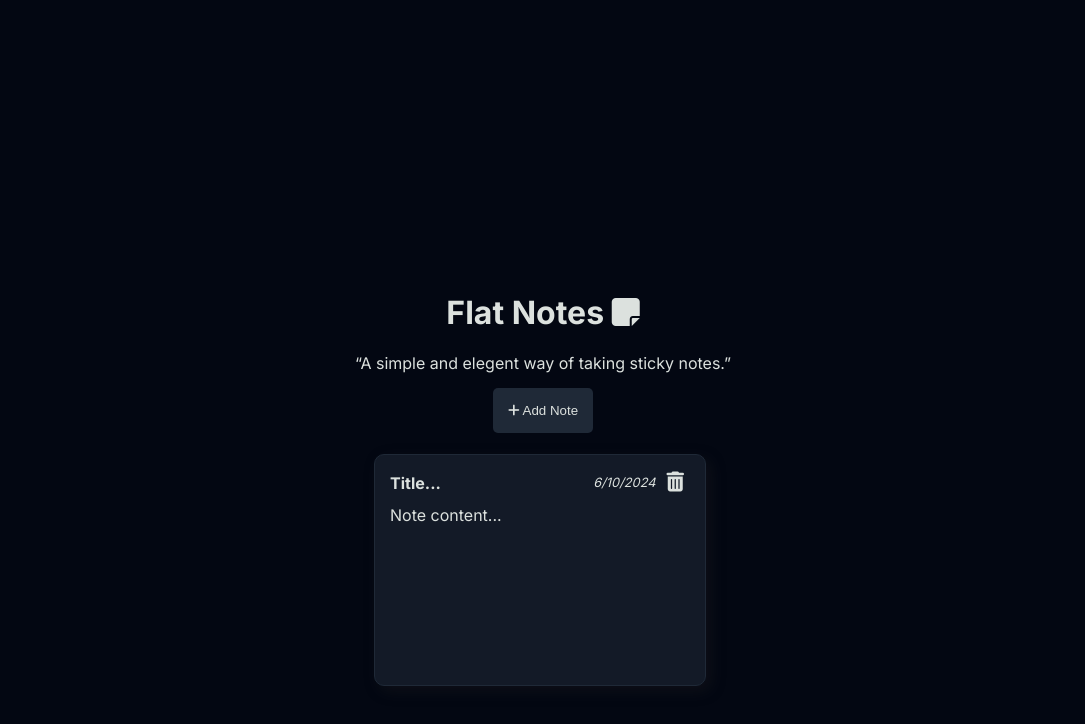
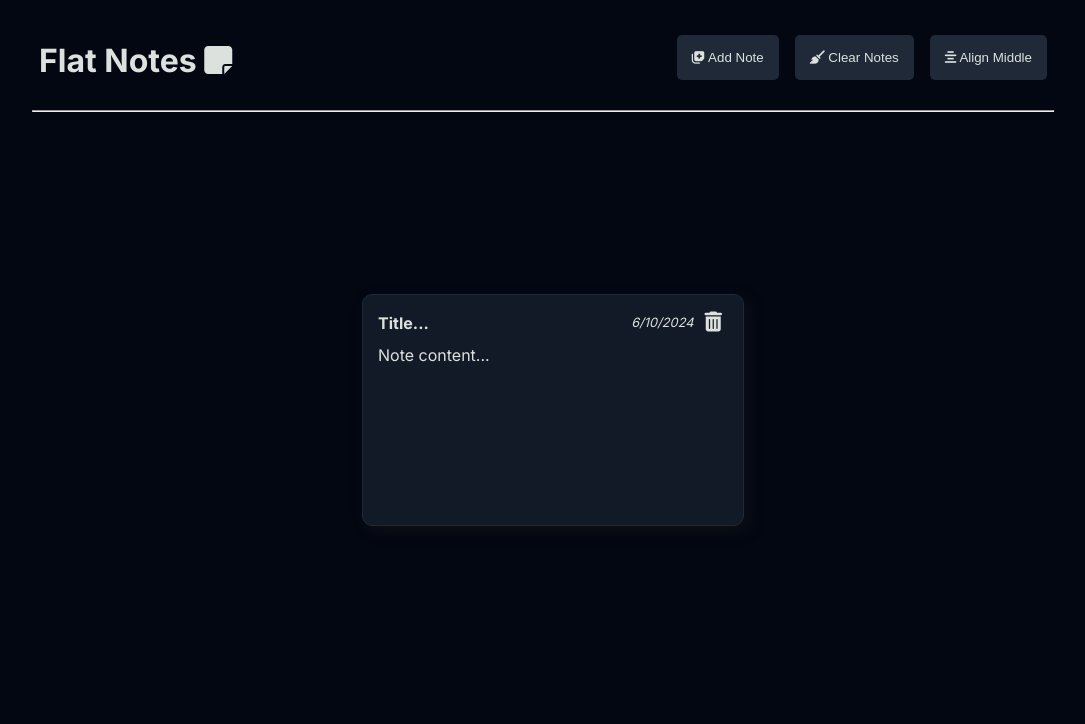
Before and after one commit to AliK070/Flat-Notes, an Electron app: page src/index.html in a window 1300 px wide. Both pictures are taken after a click on the button "Add Note". Shown: the whole page, without its empty margins (107-1192 px from the left). Drawn offline with Linux system fonts and the light colour scheme; a web font is replaced by a local one.

Commit message:
Major Push - Togglable navbar and a few other things fixed. Prepare for first major release.

```diff
--- a/src/index.css
+++ b/src/index.css
@@ -10,15 +10,27 @@
   }
 }
 
+@keyframes fade_in {
+  0% {
+    opacity: 0;
+    scale:1.1;
+  }
+  100% {
+    opacity: 1;
+    scale:1.0;
+  }
+}
+
+
 body {
+  max-width: 80%;
+  padding: 20px;
   margin: auto;
-  max-width: 38rem;
-  padding: 2rem;
+  margin-inline: auto;
   background-color: #030712;
   font-family: "Inter", sans-serif;
   color: #dce1de;
   user-select: none;
-
 }
 
 .container_btn {
@@ -47,7 +59,7 @@ body {
 .body_note {
   width: 50%;
   font-size: 2vh;
-  max-width: 300px;
+  max-width: 350px;
   min-height: 200px;
   padding: 15px;
   background-color: #1f293796;
@@ -100,9 +112,6 @@ body {
   cursor: all-scroll;
 }
 
-.body_note:focus-within {
-  transform: scale(1.1);
-}
 
 .icon_btn i {
   pointer-events: none;
@@ -113,7 +122,50 @@ body {
 }
 
 .flash_anim {
-  animation: flashing_fade 0.5s;
+  animation: flashing_fade 0.2s;
+}
+
+.fade_anim {
+  animation: fade_in 0.4s;
+}
+
+.nav-list {
+  font-weight: 200;
+  margin: 0;
+  padding: 0rem 0;
+  display: flex;
+  justify-content: left;
+  align-items: left;
+}
+
+.nav-item {
+  list-style: none;
+  margin-right: 1rem;
+}
+
+.nav-item img {
+  width: 2em;
+  height: 2em;
+}
+
+.nav-item a {
+  text-decoration: none;
+  color: #dce1de;
+}
+
+.nav-item:first-child {
+  margin-right: auto;
+  margin-left: 1rem;
+}
+
+.nav-item:first-child img {
+  width: 3em;
+  height: 3em;
+}
+
+hr {
+  margin-top: 0.5em;
+  max-width: 98%;
 }
 
 @media (max-width: 800px) {
--- a/src/index.html
+++ b/src/index.html
@@ -20,14 +20,40 @@
   </head>
 
   <body>
+
+<div id = "navbar_top">
+    <ul class="nav-list" id = "navbar">
+      <li class="nav-item">
+        <a><h1>Flat Notes <i class="fas fa-sticky-note"></i></h1></a>
+      </li>
+
+      <li class="nav-item">
+        <a><button onclick="addNote()" id="btn_main"><i class="fa-solid fa-notes-medical"></i> </i> Add Note</button></a>
+      </li>
+
+      <li class="nav-item">
+        <a><button onclick="clearNotes()" id="btn_main"> <i class="fa-solid fa-broom"></i> Clear Notes</button></a>
+      </li>
+      <li class="nav-item">
+        <a><button onclick="toggleNav()" id="btn_main" class = "toggle-btn"><i class="fa-solid fa-align-center"></i> Align Middle</button></a>
+      </li>
+    </ul>
+    <hr>
+</div>
+
+<div id = "navbar_mid">
     <div spellcheck="false" class="container_btn">
       <h1>Flat Notes <i class="fas fa-sticky-note"></i></h1>
       <q>A simple and elegent way of taking sticky notes.</q>
-      <button onclick="addNote()" id="btn_main">
-        <i class="fas fa-plus"></i> Add Note
+      <a><button onclick="addNote()" id="btn_main"><i class="fa-solid fa-notes-medical"></i> </i> Add Note</button></a>
+      <a><button onclick="clearNotes()" id="btn_main"> <i class="fa-solid fa-broom"></i> Clear Notes</button></a>
+      <button onclick="toggleNav()" id="btn_main">
+        <i class="fa-solid fa-caret-up fa-lg"></i> Align Top
       </button>
     </div>
+</div>
 
-    <div id="container_main"></div>
+    <div id="container_main">
+    </div>
   </body>
 </html>
--- a/src/sticky.js
+++ b/src/sticky.js
@@ -9,8 +9,8 @@ function addNote() {
   var note = document.createElement("div");
   note.classList.add("flash_anim");
   note.style.position = "fixed";
-  note.style.left = "49%";
-  note.style.top = "70%";
+  note.style.left = "50%";
+  note.style.top = "50%";
   note.style.transform = "translate(-50%, -50%)";
   note.classList.add("body_note");
   note.draggable = true;
@@ -19,13 +19,16 @@ function addNote() {
   timedate.innerHTML = new Date().toLocaleDateString();
 
   note.ondragend = function (event) {
-    this.style.left = event.clientX + "px";
-    this.style.top = event.clientY + "px";
+    this.style.left = event.clientX - 40 + "px";
+    this.style.top = event.clientY - 40 + "px";
     saveNotes();
   };
 
+
+
   var header = document.createElement("div");
   header.classList.add("header_note");
+
 
   var title = document.createElement("div");
   title.classList.add("header_title");
@@ -64,6 +67,14 @@ function saveNotes() {
   deleteNotes();
 }
 
+function clearNotes() {
+    var container = document.getElementById("container_main");
+    while(container.firstChild) {
+      container.removeChild(container.firstChild);
+    }
+    localStorage.removeItem("notes");
+}
+
 function deleteNotes() {
   var buttondelete = document.getElementsByClassName("icon_btn");
   for (var i = 0; i < buttondelete.length; i++) {
@@ -75,4 +86,36 @@ function deleteNotes() {
       saveNotes();
     };
   }
+
 }
+document.getElementById("navbar_mid").style.display = "none";
+
+function toggleNav() {
+  var nav_top = document.getElementById("navbar_top");
+  var nav_mid = document.getElementById("navbar_mid");
+
+  if (nav_top.style.display == "none") {
+    nav_top.classList.add("fade_anim");
+    nav_mid.classList.add("fade_anim");
+    nav_top.style.display = "block";
+    nav_mid.style.display = "none";
+  } else {
+    nav_top.classList.add("fade_anim");
+    nav_mid.classList.add("fade_anim");
+    nav_top.style.display = "none";
+    nav_mid.style.display = "block";
+  }
+  localStorage.setItem("nav_top_display", nav_top.style.display);
+  localStorage.setItem("nav_mid_display", nav_mid.style.display);
+}
+window.onload = function() {
+  var nav_top = document.getElementById("navbar_top");
+  var nav_mid = document.getElementById("navbar_mid");
+
+  if (localStorage.getItem("nav_top_display")) {
+    nav_top.style.display = localStorage.getItem("nav_top_display");
+  }
+  if (localStorage.getItem("nav_mid_display")) {
+    nav_mid.style.display = localStorage.getItem("nav_mid_display");
+  }
+}
```
Also changed, not shown: src/index.js (+4 -4 lines).
